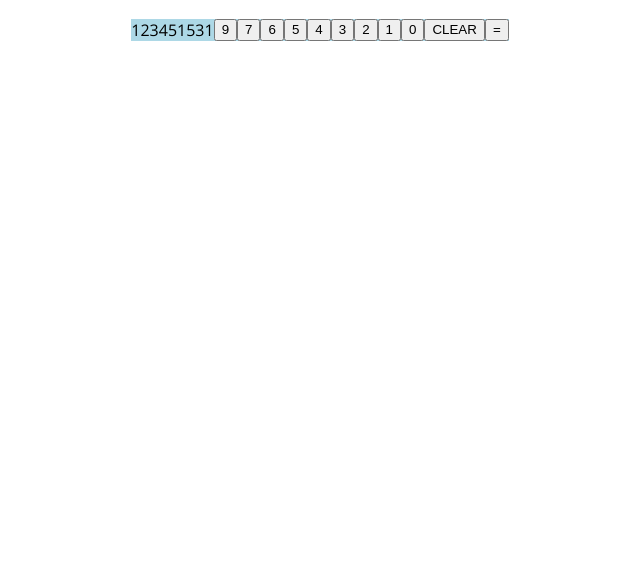
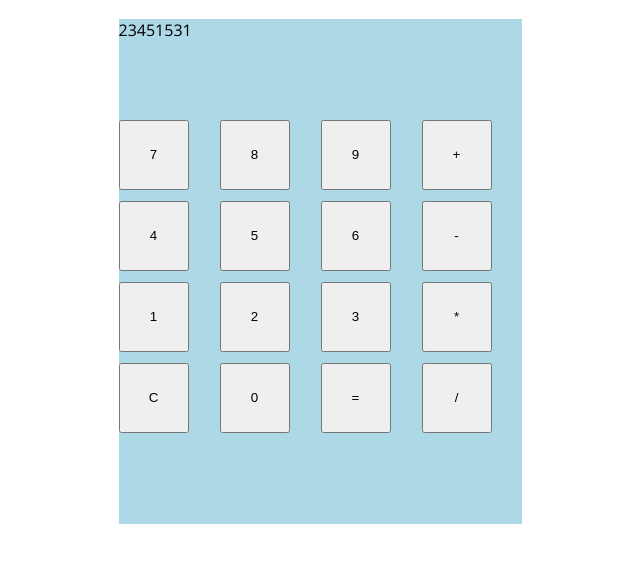
Before and after one commit to jakobfrederikson/odin-calculator, a plain HTML site: page index.html in a window 1280 px wide. Shown: the part 75-638 px from the top of the page, without its empty margins (320-960 px from the left). Drawn offline with nearby package versions, Linux system fonts and the light colour scheme; a web font is replaced by a local one.

Commit message:
Layout of calculator grid

```diff
--- a/index.html
+++ b/index.html
@@ -1,3 +1,6 @@
+<!-- https://dev.to/anitamaity/how-to-make-a-calculator-using-only-html-and-css-12ol -->
+<!-- https://mrbuddh4.github.io/calculator/ for grid help -->
+
 <!DOCTYPE html>
 <html lang="en">
 <head>
@@ -15,20 +18,23 @@
 <body>
     <div class="title"><h1>Odin Calculator Project</h1></div>
     <div class="calculator-container">
-        <div class="calculator-display">
-            123451531
-        </div>
-        <button>9</button>
-        <button>7</button>
-        <button>6</button>
-        <button>5</button>
-        <button>4</button>
-        <button>3</button>
-        <button>2</button>
-        <button>1</button>
-        <button>0</button>
-        <button>CLEAR</button>
-        <button>=</button>
+        <div class="calculator-display">23451531</div>
+        <button class="calculator-button">7</button>
+        <button class="calculator-button">8</button>
+        <button class="calculator-button">9</button>
+        <button class="calculator-button">+</button>
+        <button class="calculator-button">4</button>
+        <button class="calculator-button">5</button>
+        <button class="calculator-button">6</button>
+        <button class="calculator-button">-</button>
+        <button class="calculator-button">1</button>
+        <button class="calculator-button">2</button>
+        <button class="calculator-button">3</button>
+        <button class="calculator-button">*</button>
+        <button class="calculator-button">C</button>
+        <button class="calculator-button">0</button>
+        <button class="calculator-button">=</button>
+        <button class="calculator-button">/</button>
     </div>
 </body>
 </html>
--- a/style.css
+++ b/style.css
@@ -9,5 +9,18 @@ body {
 
 .calculator-container {
     background-color: lightblue;
-    display: flex;
+    display: grid;
+    grid-template-columns: repeat(4, 100px);
+    grid-template-rows: minmax(100px, auto) repeat(5, 80px);
+    gap: 1px;
 }
+
+.calculator-display {
+    grid-column: 1 / -1;
+}
+
+.calculator-button {
+    flex: 1;
+    width: 70px;
+    height: 70px;
+}
```
